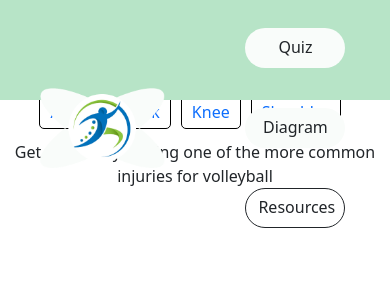
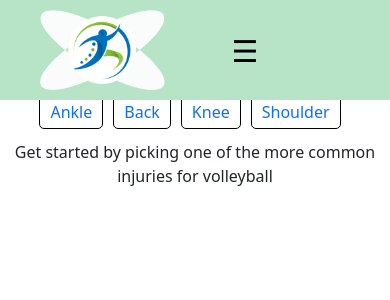
Before and after one commit to UW-INFO442-SP24/sunrise2.0, a React (Create React App) app: page /Resources in a window 390 px wide. Shown: the top 300 px of the page. Built offline with nearby package versions, Linux system fonts and the light colour scheme.

Commit message:
Mobile Hamburger menu and CSS styling

```diff
--- a/src/Components/navbar.js
+++ b/src/Components/navbar.js
@@ -1,9 +1,15 @@
-import React from 'react';
+import React, { useState } from 'react';
 import { NavLink } from 'react-router-dom';
 import '../index.css';
 
 
 function Navbar() {
+  const [isOpen, setIsOpen] = useState(false);
+
+  const toggleMenu = () => {
+    console.log("Menu toggled");
+    setIsOpen(!isOpen);
+  };
   return (
     <div className="navbar">
       <div className="logo">
@@ -11,7 +17,10 @@ function Navbar() {
           <img src="img/logo.png" className="logo-icon" alt="Logo" />
         </NavLink>
       </div>
-      <div className="col text-left">
+      <button className="hamburger" onClick={toggleMenu}>
+        &#9776;
+      </button>
+      <div className={`nav-links ${isOpen ? 'open' : ''}`}>
         <NavLink to="/quiz" className="btn"><div className="nav-text">Quiz</div></NavLink>
         <NavLink to="/diagram" className="btn"><div className="nav-text">Diagram</div></NavLink>
         <NavLink to="/resources" className="btn"><div className="nav-text">Resources</div></NavLink>
--- a/src/index.css
+++ b/src/index.css
@@ -36,7 +36,7 @@
 /* Navbar */
 .navbar {
     display: flex;
-    justify-content: center;
+    justify-content: left;
     align-items: center;
     width: 100%;
     height: 100px;
@@ -54,6 +54,28 @@
     background: #F9FCFA;
   }
 
+  .hamburger {
+    display: none;
+    font-size: 30px;
+    background: none;
+    border: none;
+    cursor: pointer;
+  }
+
+  .nav-links {
+    display: flex;
+    justify-content: center;
+    align-items: center;
+  }
+
+  .nav-links.open {
+    display: block;
+  }
+
+  .nav-links a {
+    margin: 0 10px;
+  }
+
   .logo-icon {
     width: auto;
     height: 80px;
@@ -61,6 +83,27 @@
     margin-left: 40px;
   }
 
+  /* Responsive styles */
+  @media (max-width: 768px) {
+    .hamburger {
+      display: block;
+    }
+
+    .nav-links {
+      display: none;
+      flex-direction: column;
+      width: 100%;
+      text-align: center;
+    }
+
+    .nav-links.open {
+      display: flex;
+    }
+
+    .nav-links a {
+      margin: 10px 0;
+    }
+  }
 
   /* topic page */
   .container {
```
